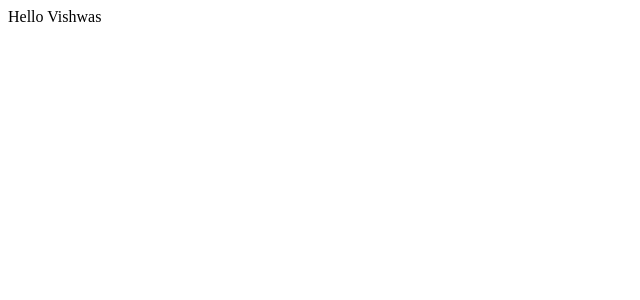
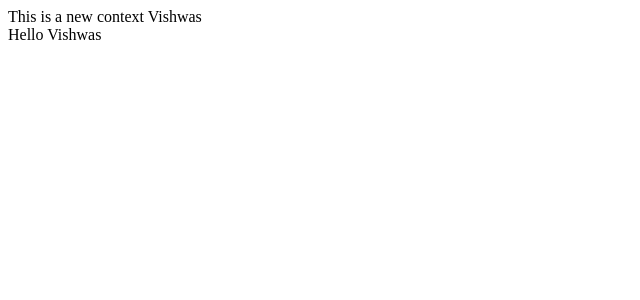
Before and after one commit to Syed-Sadman/Codev-React, a React (Create React App) app: page / in a window 1280 px wide. Shown: the top 300 px of the page, without its empty margins (0-640 px from the left). Built offline with nearby package versions, Linux system fonts and the light colour scheme.

Commit message:
context 3

```diff
--- a/src/comp/ComponentE.js
+++ b/src/comp/ComponentE.js
@@ -1,13 +1,18 @@
 import React, { Component } from 'react'
 import ComponentF from './ComponentF'
+import UserContext from './userContext'
 class ComponentE extends Component {
+    static contextType=UserContext;         //// ComponentE.contextType=UserContext; it can be written instead this line
     render() {
         return (
             <div>
+               This is a new context  {this.context}
                 <ComponentF/>
             </div>
         )
     }
 }
 
+// ComponentE.contextType=UserContext;
+
 export default ComponentE
--- a/src/comp/userContext.js
+++ b/src/comp/userContext.js
@@ -1,7 +1,9 @@
 import React from 'react'
 
-const UserContext= React.createContext()
+const UserContext= React.createContext("sad evolution")
 const UserProvider=UserContext.Provider
 const UserConsumer=UserContext.Consumer
 
 export {UserProvider,UserConsumer}
+
+export default UserContext;
```
